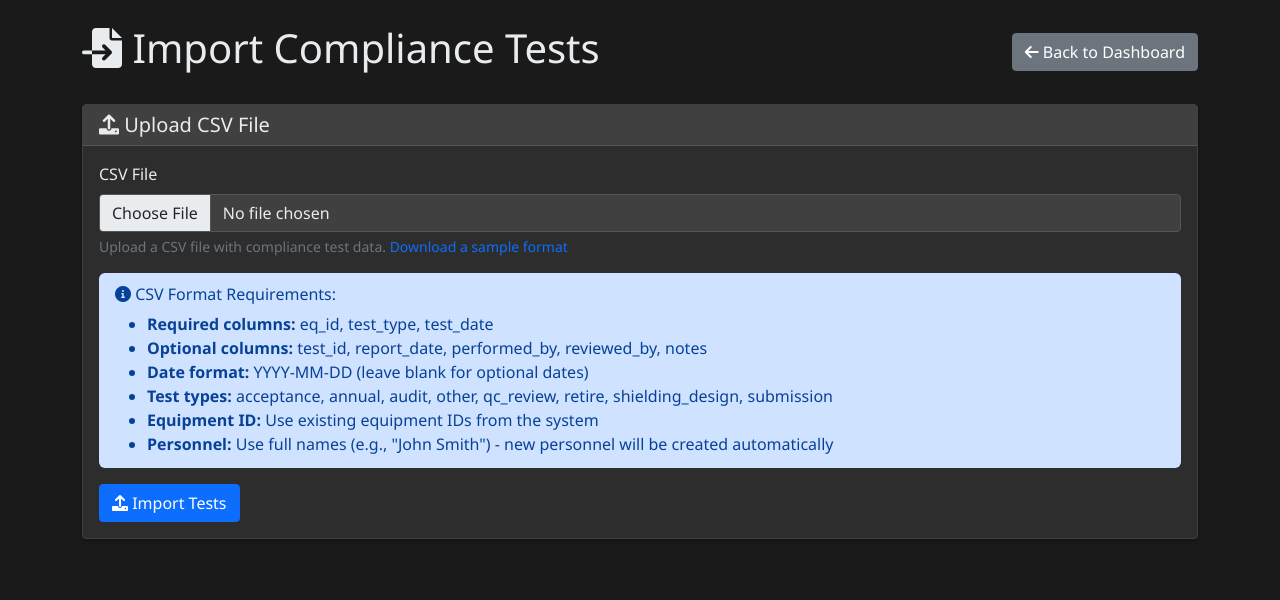
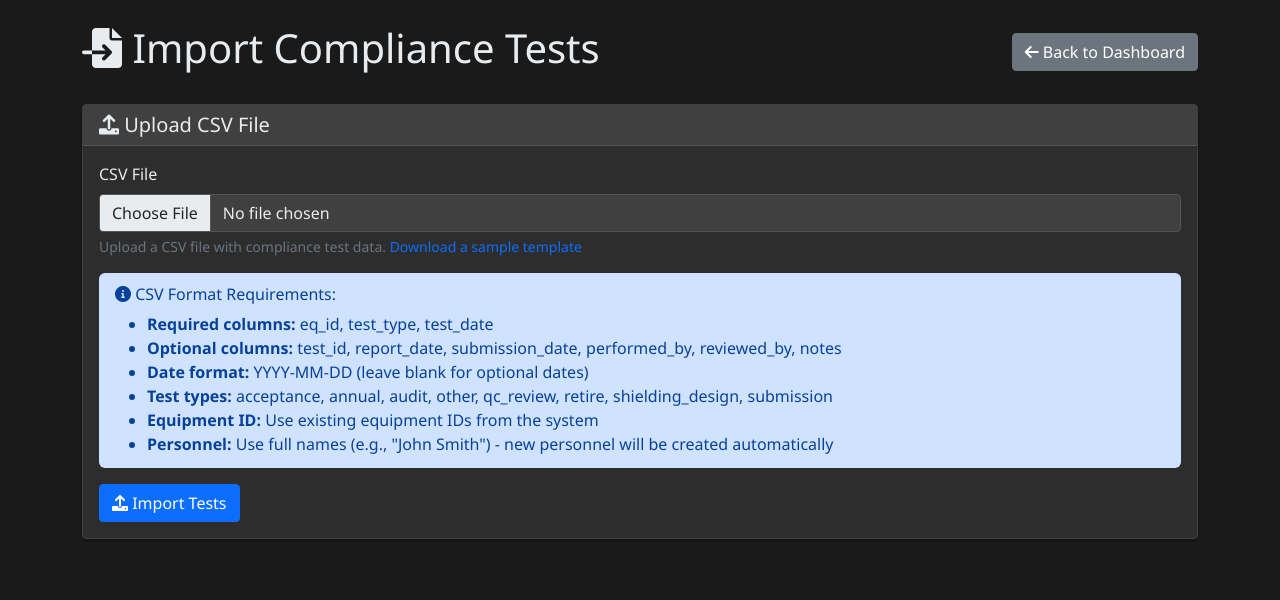
Before and after one commit to nickbevins/rems, a Flask app: page /import-compliance in a window 1280 px wide. Shown: the part 57-657 px from the top of the page. Run offline with Flask 3, Linux system fonts and the light colour scheme; a user stored in the database is signed in; data comes from the database, SQL or seed files in the repository; some libraries are stand-ins or nearby versions.

Commit message:
Update compliance import to include submission date and provide blank template
- Add submission_date as optional column in import instructions
- Modify export_compliance to support sample template parameter
- Provide blank CSV template instead of full data dump for imports
- Update sample download link to use template parameter

```diff
--- a/app.py
+++ b/app.py
@@ -2264,50 +2264,61 @@ def import_personnel():
 
 @app.route('/export-compliance')
 def export_compliance():
-    compliance_tests = ComplianceTest.query.all()
+    # Check if this is a request for sample template
+    sample = request.args.get('sample', 'false').lower() == 'true'
 
     # Create CSV data
     output = io.StringIO()
     writer = csv.writer(output)
 
-    # Write headers - use names instead of IDs for better usability
-    headers = ['test_id', 'eq_id', 'test_type', 'test_date', 'report_date', 'submission_date', 'performed_by', 'reviewed_by', 'notes', 'created_by', 'created_at', 'modified_by', 'updated_at']
-    writer.writerow(headers)
-
-    # Write data
-    for test in compliance_tests:
-        # Get personnel names from IDs
-        performed_by_name = ''
-        if test.performed_by_id:
-            performed_by = Personnel.query.get(test.performed_by_id)
-            performed_by_name = performed_by.name if performed_by else ''
-
-        reviewed_by_name = ''
-        if test.reviewed_by_id:
-            reviewed_by = Personnel.query.get(test.reviewed_by_id)
-            reviewed_by_name = reviewed_by.name if reviewed_by else ''
-
-        writer.writerow([
-            test.test_id,
-            test.eq_id,
-            test.test_type,
-            test.test_date.strftime('%Y-%m-%d') if test.test_date else '',
-            test.report_date.strftime('%Y-%m-%d') if test.report_date else '',
-            test.submission_date.strftime('%Y-%m-%d') if test.submission_date else '',
-            performed_by_name,
-            reviewed_by_name,
-            test.notes if test.notes else '',
-            test.created_by if test.created_by else '',
-            test.created_at.strftime('%Y-%m-%d %H:%M:%S') if test.created_at else '',
-            test.modified_by if test.modified_by else '',
-            test.updated_at.strftime('%Y-%m-%d %H:%M:%S') if test.updated_at else ''
-        ])
-
-    # Create response
-    response = make_response(output.getvalue())
-    # Generate filename with timestamp and audit note
-    timestamp = datetime.now().strftime('%Y%m%d_%H%M%S')
-    filename = f'compliance_tests_with_audit_{timestamp}.csv'
+    if sample:
+        # For sample template, use simplified headers matching import requirements
+        headers = ['eq_id', 'test_type', 'test_date', 'report_date', 'submission_date', 'performed_by', 'reviewed_by', 'notes']
+        writer.writerow(headers)
+
+        # Create response for template
+        response = make_response(output.getvalue())
+        filename = 'compliance_tests_template.csv'
+    else:
+        # For full export, use complete headers with audit fields
+        headers = ['test_id', 'eq_id', 'test_type', 'test_date', 'report_date', 'submission_date', 'performed_by', 'reviewed_by', 'notes', 'created_by', 'created_at', 'modified_by', 'updated_at']
+        writer.writerow(headers)
+
+        # Write data for all compliance tests
+        compliance_tests = ComplianceTest.query.all()
+        for test in compliance_tests:
+            # Get personnel names from IDs
+            performed_by_name = ''
+            if test.performed_by_id:
+                performed_by = Personnel.query.get(test.performed_by_id)
+                performed_by_name = performed_by.name if performed_by else ''
+
+            reviewed_by_name = ''
+            if test.reviewed_by_id:
+                reviewed_by = Personnel.query.get(test.reviewed_by_id)
+                reviewed_by_name = reviewed_by.name if reviewed_by else ''
+
+            writer.writerow([
+                test.test_id,
+                test.eq_id,
+                test.test_type,
+                test.test_date.strftime('%Y-%m-%d') if test.test_date else '',
+                test.report_date.strftime('%Y-%m-%d') if test.report_date else '',
+                test.submission_date.strftime('%Y-%m-%d') if test.submission_date else '',
+                performed_by_name,
+                reviewed_by_name,
+                test.notes if test.notes else '',
+                test.created_by if test.created_by else '',
+                test.created_at.strftime('%Y-%m-%d %H:%M:%S') if test.created_at else '',
+                test.modified_by if test.modified_by else '',
+                test.updated_at.strftime('%Y-%m-%d %H:%M:%S') if test.updated_at else ''
+            ])
+
+        # Create response for full export
+        response = make_response(output.getvalue())
+        timestamp = datetime.now().strftime('%Y%m%d_%H%M%S')
+        filename = f'compliance_tests_with_audit_{timestamp}.csv'
+
     response.headers['Content-Disposition'] = f'attachment; filename={filename}'
     response.headers['Content-Type'] = 'text/csv'
 
--- a/templates/import_compliance.html
+++ b/templates/import_compliance.html
@@ -31,8 +31,8 @@
                         {% endif %}
                         <div class="form-text">
                             Upload a CSV file with compliance test data.
-                            <a href="{{ url_for('export_compliance') }}" class="text-decoration-none">
-                                Download a sample format
+                            <a href="{{ url_for('export_compliance', sample='true') }}" class="text-decoration-none">
+                                Download a sample template
                             </a>
                         </div>
                     </div>
@@ -41,7 +41,7 @@
                         <h6><i class="fas fa-info-circle"></i> CSV Format Requirements:</h6>
                         <ul class="mb-0">
                             <li><strong>Required columns:</strong> eq_id, test_type, test_date</li>
-                            <li><strong>Optional columns:</strong> test_id, report_date, performed_by, reviewed_by, notes</li>
+                            <li><strong>Optional columns:</strong> test_id, report_date, submission_date, performed_by, reviewed_by, notes</li>
                             <li><strong>Date format:</strong> YYYY-MM-DD (leave blank for optional dates)</li>
                             <li><strong>Test types:</strong> acceptance, annual, audit, other, qc_review, retire, shielding_design, submission</li>
                             <li><strong>Equipment ID:</strong> Use existing equipment IDs from the system</li>
```
